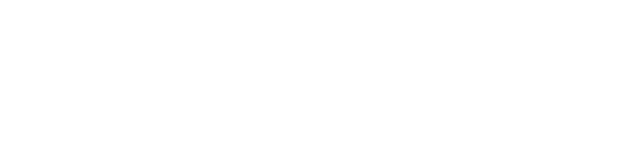
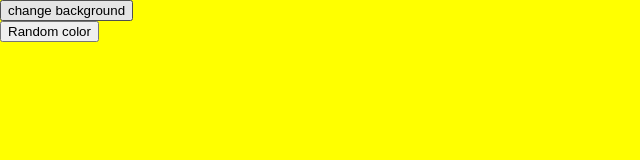
Before and after one commit to SakineMazlomyar/playground, a plain HTML site: page index.html in a window 1280 px wide. Shown: the whole page, without its empty margins (0-640 px from the left). Drawn offline with Linux system fonts and the light colour scheme.

Commit message:
toggleRandomColor

```diff
--- /dev/null
+++ b/cssStyle.css
@@ -0,0 +1,8 @@
+body{
+    margin: 0;
+    background-color: yellow;
+}
+
+.bodyBackground{
+    background-color: aqua;
+}
--- a/index.html
+++ b/index.html
@@ -5,9 +5,12 @@
         <meta name="viewport" content="width=device-width, initial-scale=1.0">
         <meta http-equiv="X-UA-Compatible" content="ie=edge">
         <title>play ground</title>
+        <link rel="stylesheet" href="cssStyle.css"/>
     </head>
     <body>
         <!-- here is a comment -->
+        <button type="button" onclick="backgrounChange()"> change background</button><br>
+        <button type="button" onclick="mathRandom()">Random color</button>
 
     </body>
     <script src="jsIndex.js"></script>
--- a/jsIndex.js
+++ b/jsIndex.js
@@ -1 +1,55 @@
-console.log("sakine")
+function backgrounChange(){
+/*  var myBackgroundVariable = document.getElementById("body");
+    var newColor = myBackgroundId.classList("bodyBackground");
+
+   if(myBackgroundId == newColor){
+
+    } else{
+        myBackgroundId = document.getElementById("body")
+
+    }  */
+
+    var backgroundChangeColor = document.body.style.backgroundColor;
+   /*  var style = document.body.style; */
+    if(document.body.style.backgroundColor == "white"){
+        document.body.style.backgroundColor = "purple";
+    }else{
+        document.body.style.backgroundColor = "white";
+    }
+
+
+
+}
+
+//pass by value style = object and string
+//string, number, boolen
+
+//pass by reference
+//array, object
+
+//pass by value does not change the value pass by reference picks to our array our object
+function mathRandom(){
+    var myNumberColor = Math.random();
+    if(myNumberColor<0.3){
+        document.body.style.backgroundColor = "blue";
+
+    }
+    else if(myNumberColor<0.4){
+        document.body.style.backgroundColor = "red";
+
+    }
+    else if(myNumberColor<0.5){
+        document.body.style.backgroundColor = "black";
+
+    }
+    else if(myNumberColor<0.6){
+        document.body.style.backgroundColor = "purple";
+
+    }
+    else{
+        document.body.style.backgroundColor = "white";
+
+    }
+
+
+}
```
